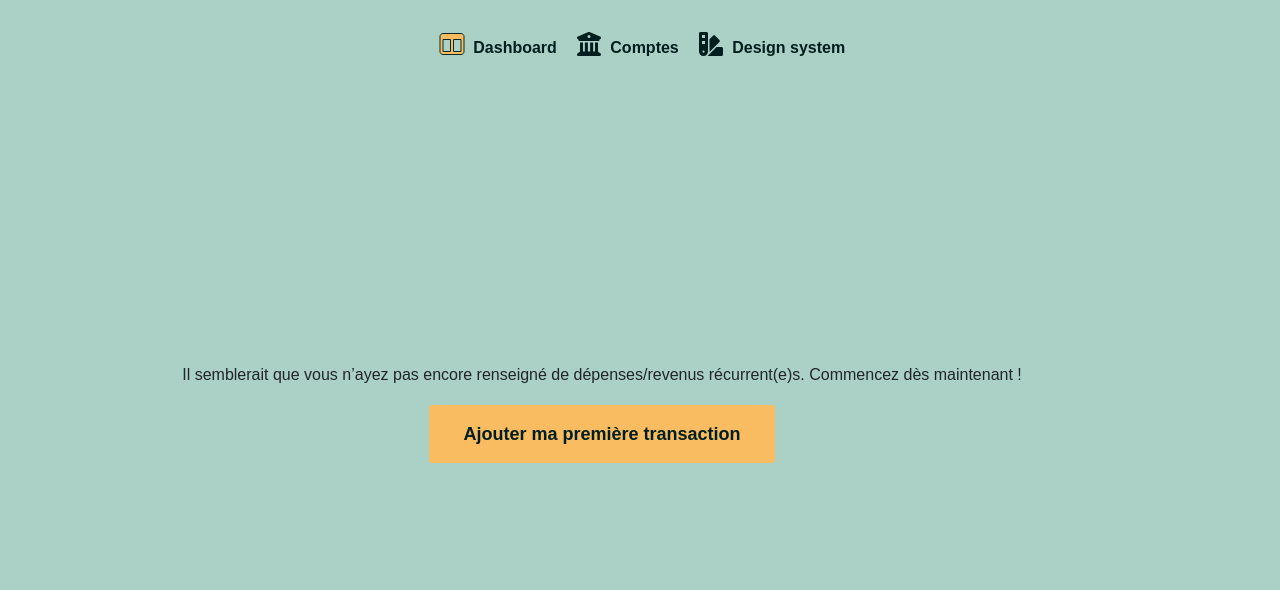
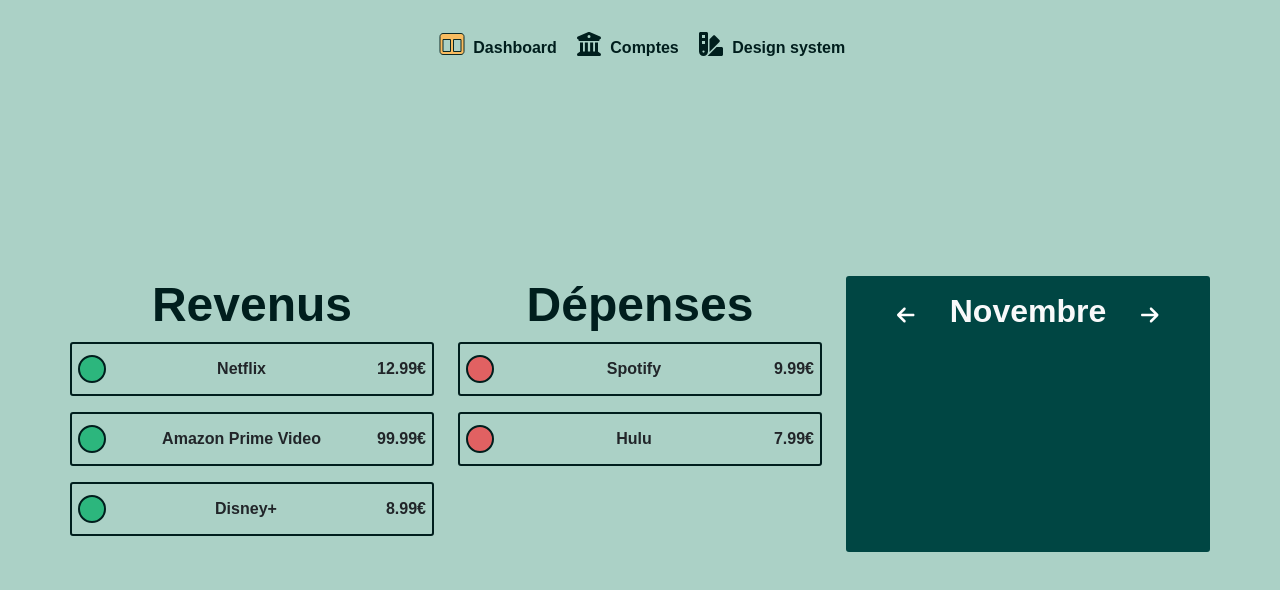
Before and after one commit to plumedev/aesura, a Vue app: page / in a window 1280 px wide. Shown: the top 590 px of the page. Built offline with nearby package versions, Linux system fonts and the light colour scheme; a web font is replaced by a local one.

Commit message:
feat(dashboard): fake data + simply display transactions

```diff
--- a/index.html
+++ b/index.html
@@ -7,7 +7,7 @@
     <title>Aesura</title>
   </head>
   <body>
-    <div id="app"></div>
+    <div id="app" class="d-flex align-items-center flex-column"></div>
     <script type="module" src="/src/main.ts"></script>
   </body>
 </html>
--- a/src/assets/main.scss
+++ b/src/assets/main.scss
@@ -1,4 +1,13 @@
 @import url('https://use.typekit.net/ylx6upq.css');
+
+
+/**
+* Variables
+*/
+
+$primary-color: #001e1d;
+$succes-color: #2CB67D;
+$danger-color: #E16162;
 
 #app {
   min-width: 100vw;
@@ -20,7 +29,7 @@
 
 :root,
 [data-bs-theme='light'] {
-  --bs-primary: #001e1d;
+  --bs-primary: $primary-color;
   --bs-secondary: #f9bc60;
   h1,
   h2,
@@ -29,7 +38,7 @@
   h5,
   h6 {
     font-weight: 700;
-    color: #001e1d;
+    color: $primary-color;
   }
   h1 {
     font-size: 3.5rem;
@@ -58,23 +67,23 @@
   .btn-primary {
     --bs-border-radius: 0.1875rem;
     --bs-btn-bg: #f9bc60;
-    --bs-btn-color: #001e1d;
+    --bs-btn-color: $primary-color;
     --bs-btn-border-color: #f9bc60;
-    --bs-btn-hover-color: #001e1d;
+    --bs-btn-hover-color: $primary-color;
     --bs-btn-hover-bg: #abd1c6;
-    --bs-btn-hover-border-color: #001e1d;
+    --bs-btn-hover-border-color: $primary-color;
   }
   .btn-secondary {
     --bs-border-radius: 0.1875rem;
     --bs-btn-bg: #004643;
     --bs-btn-color: #ffffff;
     --bs-btn-border-color: #004643;
-    --bs-btn-hover-color: #001e1d;
+    --bs-btn-hover-color: $primary-color;
     --bs-btn-hover-bg: #f9bc60;
-    --bs-btn-hover-border-color: #001e1d;
+    --bs-btn-hover-border-color: $primary-color;
   }
   .btn-link {
-    --bs-link-color: #001e1d;
+    --bs-link-color: $primary-color;
     --bs-link-hover-color: #f9bc60;
   }
 
@@ -88,6 +97,13 @@
       --bs-modal-border-width: 2px;
     }
   }
+
+  .card {
+    --bs-card-border-radius: 3px;
+    --bs-card-border-width : 0px;
+    --bs-card-bg: #004643;
+    --bs-card-color: #ffffff;
+  }
 }
 
 /**
@@ -98,25 +114,69 @@
   text-decoration: none;
   margin: 0px 7.5px;
   .svg-inline--fa {
-    color: #001e1d;
+    color: $primary-color;
     font-size: 1.5rem;
     margin: 0 5px;
   }
-  color: #001e1d;
+  color: $primary-color;
   &:hover {
     color: #058075;
     text-decoration: underline;
     path {
       fill: #f9bc60;
-      stroke: #001e1d;
+      stroke: $primary-color;
       stroke-width: 20;
     }
   }
   &.router-link-active {
     path {
-      stroke: #001e1d;
+      stroke: $primary-color;
       stroke-width: 20;
       fill: #f9bc60;
     }
   }
 }
+
+
+/**
+* HomeView.vue
+*/
+
+#month-selector {
+  line-height: 3rem;
+  i {
+    font-size: 3rem;
+  }
+}
+
+.transaction-item {
+  border: 2px $primary-color solid;
+  border-radius: 0.1875rem;
+  height: 54px;
+  display: flex;
+  justify-content: space-between;
+  align-items: center;
+  padding: 12px 6px;
+  margin-bottom: 1rem;
+  span {
+    font-weight: 700;
+  }
+  .type {
+    &.revenu {
+      display: block;
+      border: 2px $primary-color solid;
+      height: 28px;
+      width: 28px;
+      background-color: $succes-color;
+      border-radius: 28px;
+    }
+    &.depense {
+      display: block;
+      border: 2px $primary-color solid;
+      height: 28px;
+      width: 28px;
+      background-color: $danger-color;
+      border-radius: 28px;
+    }
+  }
+}
--- /dev/null
+++ b/src/data/transactions.json
@@ -0,0 +1,47 @@
+[
+  {
+    "id": "1",
+    "type": true,
+    "nom": "Netflix",
+    "date": "15/11/2023",
+    "récurrence": "Mensuel",
+    "compte_destination": "Revolut",
+    "montant": 12.99
+  },
+  {
+    "id": "2",
+    "type": false,
+    "nom": "Spotify",
+    "date": "18/11/2023",
+    "récurrence": "Mensuel",
+    "compte_destination": "Plutus",
+    "montant": 9.99
+  },
+  {
+    "id": "3",
+    "type": true,
+    "nom": "Amazon Prime Video",
+    "date": "20/11/2023",
+    "récurrence": "Annuel",
+    "compte_destination": "Revolut",
+    "montant": 99.99
+  },
+  {
+    "id": "4",
+    "type": false,
+    "nom": "Hulu",
+    "date": "22/11/2023",
+    "récurrence": "Mensuel",
+    "compte_destination": "Plutus",
+    "montant": 7.99
+  },
+  {
+    "id": "5",
+    "type": true,
+    "nom": "Disney+",
+    "date": "25/11/2023",
+    "récurrence": "Mensuel",
+    "compte_destination": "Revolut",
+    "montant": 8.99
+  }
+]
--- a/src/main.ts
+++ b/src/main.ts
@@ -1,6 +1,6 @@
-import './assets/main.scss'
 import 'bootstrap/dist/css/bootstrap.css'
 import 'bootstrap'
+import './assets/main.scss'
 
 import { createApp } from 'vue'
 import { createPinia } from 'pinia'
--- /dev/null
+++ b/src/stores/transactions.ts
@@ -0,0 +1,11 @@
+import { defineStore } from "pinia";
+
+import transaction from "@/data/transactions.json"
+
+export const useTransactionStore = defineStore("TransactionStore", {
+    state: () => {
+        return {
+            transaction,
+        };
+    },
+})
--- a/src/views/HomeView.vue
+++ b/src/views/HomeView.vue
@@ -1,19 +1,84 @@
 <script setup lang="ts">
 import { FontAwesomeIcon } from '@fortawesome/vue-fontawesome'
 import { library } from '@fortawesome/fontawesome-svg-core'
-import { faXmark } from '@fortawesome/free-solid-svg-icons'
+import { faXmark, faArrowLeft, faArrowRight } from '@fortawesome/free-solid-svg-icons'
 
-import DesignSystem from './DesignSystem.vue'
+import transactions from "@/data/transactions.json";
 
-library.add(faXmark)
+import { useTransactionStore } from '@/stores/transactions'
+import { onMounted } from 'vue';
+
+const getRevenus = () => {
+  const revenus = transactions.filter((transaction) => transaction.type === true);
+  console.log(revenus);
+  return revenus;
+}
+
+const getDepenses = () => {
+  const depenses = transactions.filter((transaction) => transaction.type === false);
+  console.log(depenses);
+  return depenses;
+}
+
+onMounted(() => {
+  getRevenus();
+  getDepenses();
+});
+
+
+library.add(faXmark, faArrowLeft, faArrowRight);
 </script>
 
 <template>
   <main class="d-flex justify-content-center align-items-center flex-column">
+
+    <div id="transactions-list" class="w-100" v-if="transactions.length > 0">
+      <div class="row">
+        <div class="col-4">
+          <h2 class="text-center">Revenus</h2>
+          <div class="transaction-item" v-for="revenu in getRevenus()" :key="revenu.id">
+            <span class="type revenu">
+            </span>
+            <span class="name">
+              {{ revenu.nom }}
+            </span>
+            <span class="amount">
+              {{ revenu.montant }}€
+            </span>
+          </div>
+        </div>
+        <div class="col-4">
+          <h2 class="text-center">Dépenses</h2>
+          <div class="transaction-item" v-for="depense in getDepenses()" :key="depense.id">
+            <span class="type depense">
+            </span>
+            <span class="name">
+              {{ depense.nom }}
+            </span>
+            <span class="amount">
+              {{ depense.montant }}€
+            </span>
+          </div>
+        </div>
+        <div class="col-4">
+          <div class="card w-100 h-100" style="width: 18rem;">
+            <div class="card-body">
+              <div id="month-selector" class="d-flex align-items-center justify-content-evenly">
+                <font-awesome-icon :icon="['fas', 'arrow-left']" />
+                <h3 class="card-title text-light">Novembre</h3>
+                <font-awesome-icon :icon="['fas', 'arrow-right']" />
+              </div>
+            </div>
+          </div>
+        </div>
+      </div>
+    </div>
+
+    <div v-else>
       <p>
         Il semblerait que vous n’ayez pas encore renseigné de dépenses/revenus récurrent(e)s.
-      Commencez dès maintenant !
       </p>
+      <p>Commencez dès maintenant !</p>
 
       <button
         type="button"
@@ -23,6 +88,11 @@
       >
         Ajouter ma première transaction
       </button>
+    </div>
+
+
+
+
 
     <!-- Modal -->
     <div
@@ -60,5 +130,6 @@
 main {
   min-height: calc(100vh - 92px);
   max-width: 1140px;
+  width: 100%;
 }
 </style>
--- a/tsconfig.app.json
+++ b/tsconfig.app.json
@@ -1,8 +1,10 @@
 {
   "extends": "@vue/tsconfig/tsconfig.dom.json",
-  "include": ["env.d.ts", "src/**/*", "src/**/*.vue"],
+  "include": ["env.d.ts", "src/**/*", "src/**/*.vue",  "src/**/*.json"],
   "exclude": ["src/**/__tests__/*"],
   "compilerOptions": {
+    "resolveJsonModule": true,
+    "esModuleInterop": true,
     "composite": true,
     "baseUrl": ".",
     "paths": {
```
Lines whose indentation alone changed are shown as unchanged.
